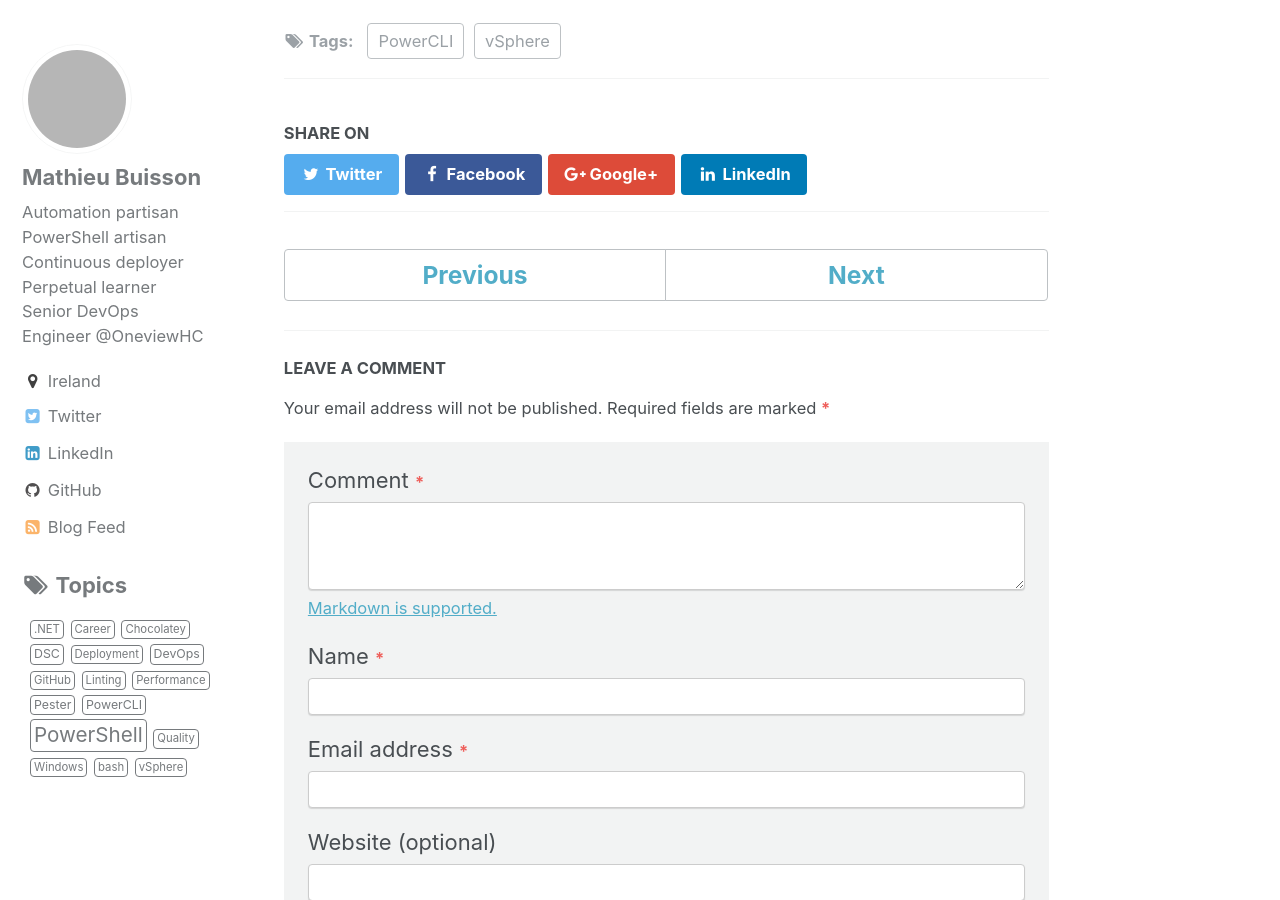
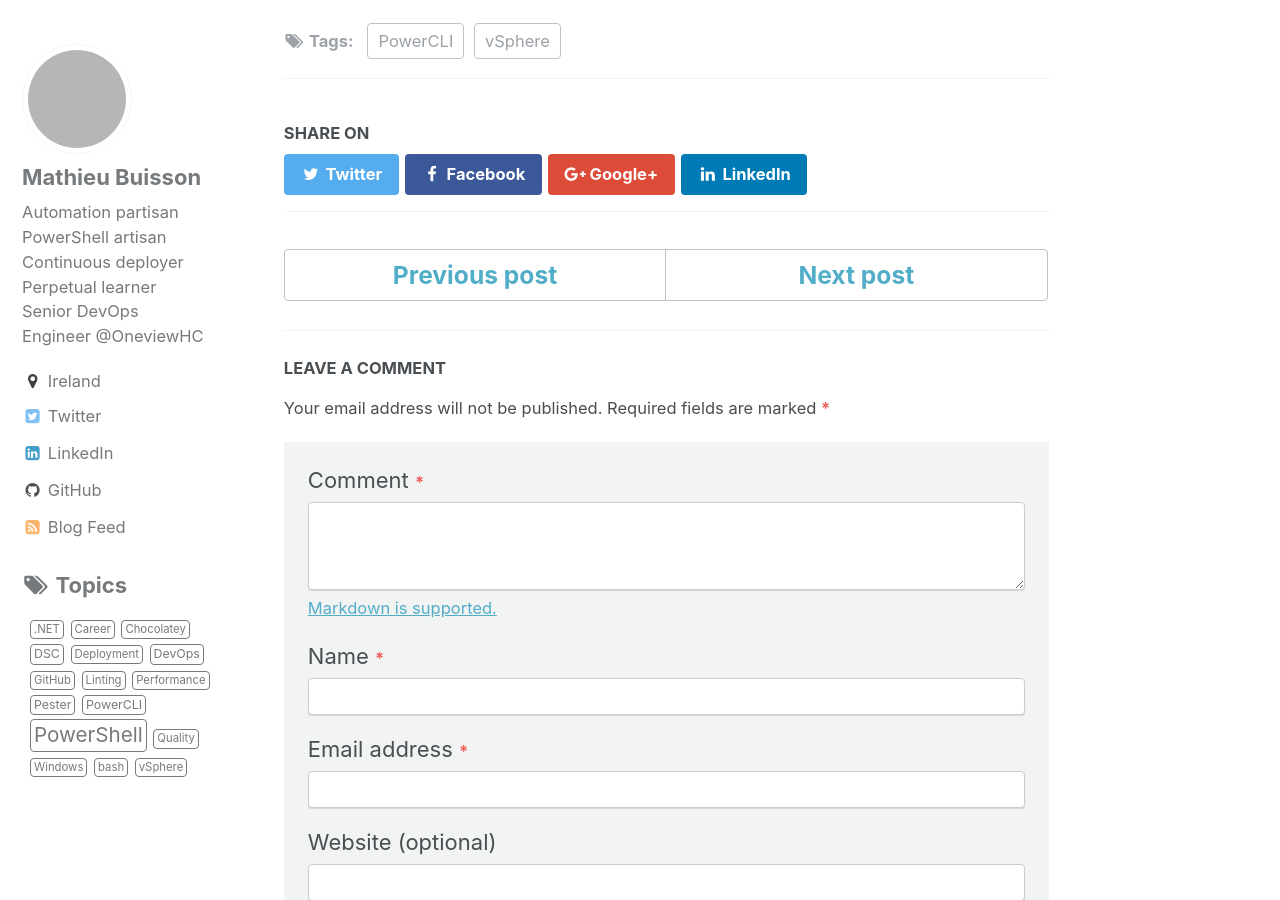
Before and after one commit to MathieuBuisson/MathieuBuisson.github.io, a Jekyll site: the page built from _posts/2015/2015-10-16-powercli-storage-reports.md, in a window 1280 px wide and 900 px high, scrolled down 1258 px. Built offline with Jekyll 4.4.1, drawn with Linux system fonts in a browser that asks for light colours; grey boxes are pictures that could not be loaded.

Commit message:
Set post_pagination text 'previous post' and 'next post'

```diff
--- a/_includes/post_pagination.html
+++ b/_includes/post_pagination.html
@@ -1,14 +1,14 @@
 {% if page.previous or page.next %}
   <nav class="pagination">
     {% if page.previous %}
-      <a href="{{ page.previous.url | absolute_url }}" class="pagination--pager" title="{{ page.previous.title | markdownify | strip_html }}">{{ site.data.ui-text[site.locale].pagination_previous | default: "Previous" }}</a>
+      <a href="{{ page.previous.url | absolute_url }}" class="pagination--pager" title="{{ page.previous.title | markdownify | strip_html }}">Previous post</a>
     {% else %}
-      <a href="#" class="pagination--pager disabled">{{ site.data.ui-text[site.locale].pagination_previous | default: "Previous" }}</a>
+      <a href="#" class="pagination--pager disabled">Previous post</a>
     {% endif %}
     {% if page.next %}
-      <a href="{{ page.next.url | absolute_url }}" class="pagination--pager" title="{{ page.next.title | markdownify | strip_html }}">{{ site.data.ui-text[site.locale].pagination_next | default: "Next" }}</a>
+      <a href="{{ page.next.url | absolute_url }}" class="pagination--pager" title="{{ page.next.title | markdownify | strip_html }}">Next post</a>
     {% else %}
-      <a href="#" class="pagination--pager disabled">{{ site.data.ui-text[site.locale].pagination_next | default: "Next" }}</a>
+      <a href="#" class="pagination--pager disabled">Next post</a>
     {% endif %}
   </nav>
 {% endif %}
```
